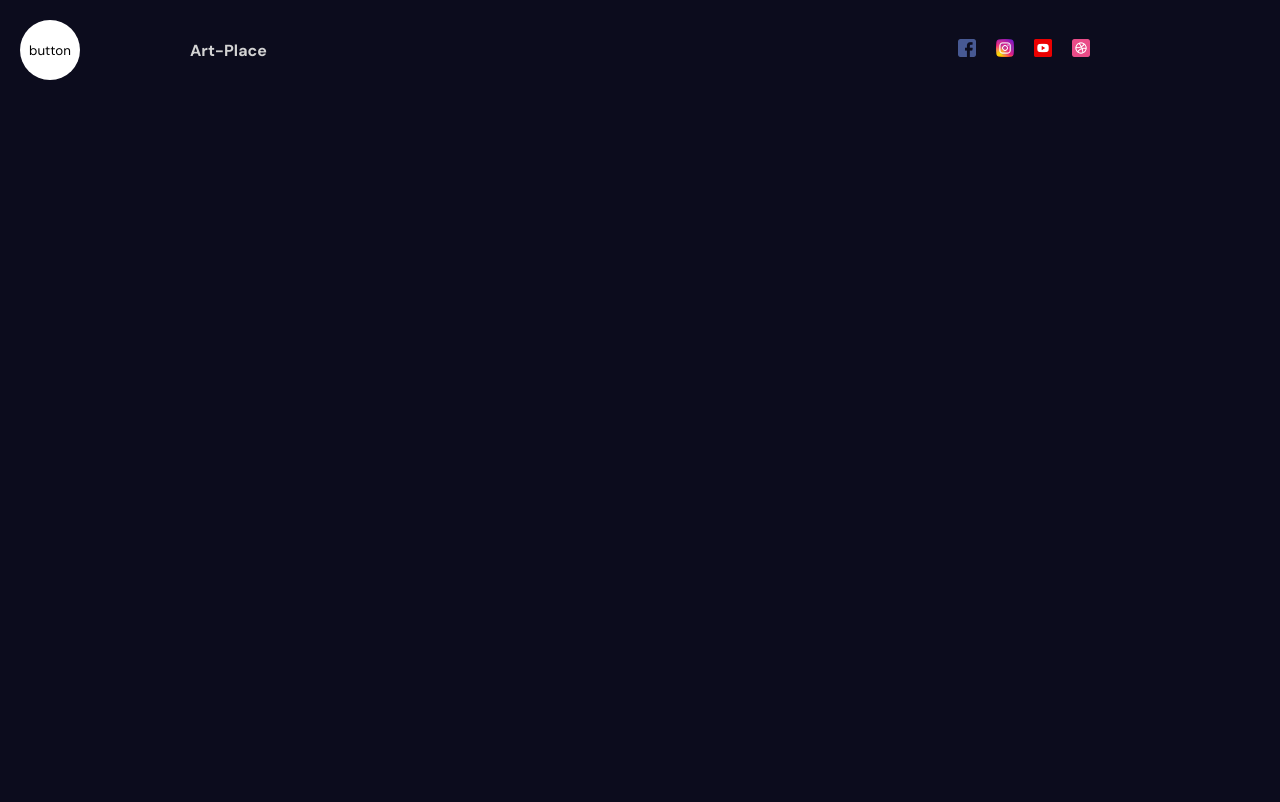
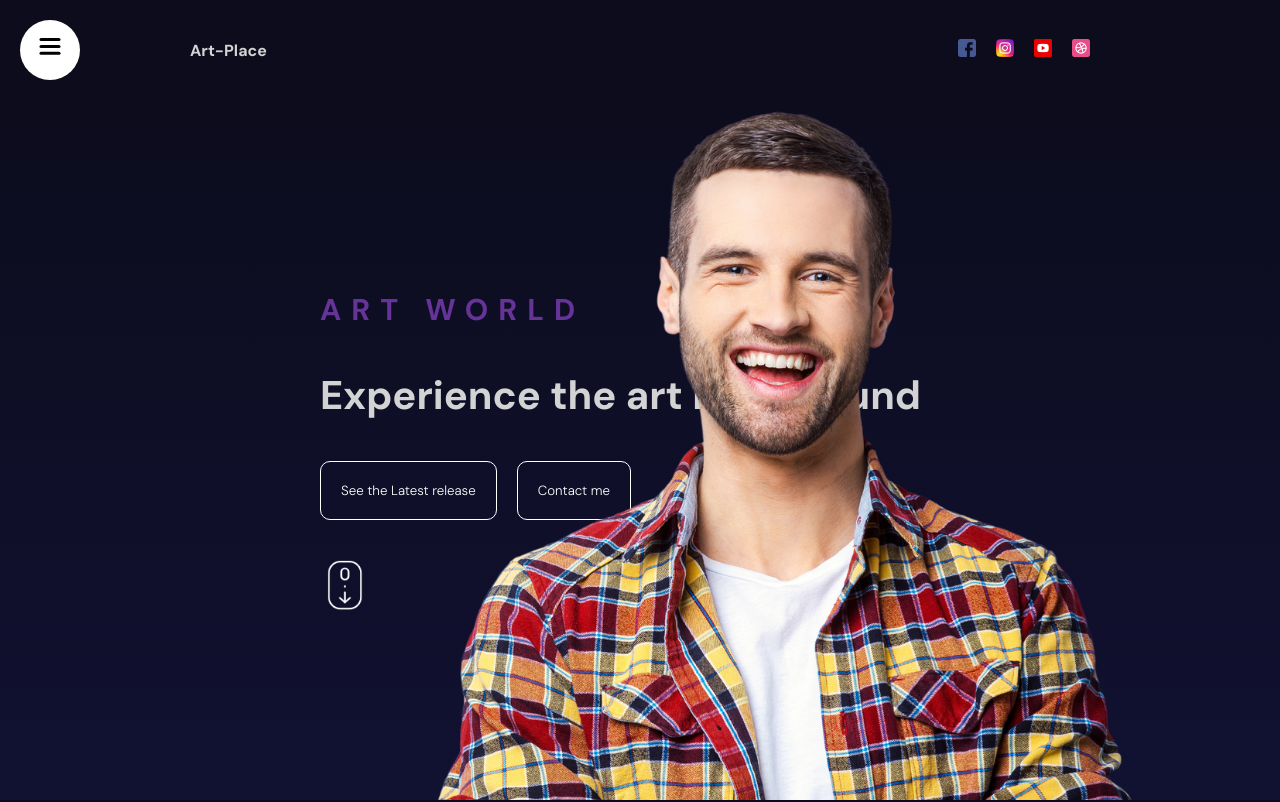
Before and after one commit to safak/animated-portfolio, a React (Vite) app: page / in a window 1280 px wide. Shown: the top 802 px of the page. Built offline with nearby package versions, Linux system fonts and the light colour scheme.

Commit message:
worked on homepage

```diff
--- a/src/App.jsx
+++ b/src/App.jsx
@@ -1,21 +1,23 @@
 import Test from "./Test";
 import "./app.scss"
 import Navbar from "./components/Navbar/Navbar";
+import Hero from "./components/hero/Hero";
 
 
 const App = () => {
   return <div>
-    <section>
+    <section id="Homepage">
       <Navbar/>
+      <Hero/>
     </section>
-    <section><a href="/">Heros</a></section>
-      <section>Parallax</section>
+    {/* <section><a href="/">Heros</a></section> */}
+      <section id="Services">Parallax</section>
       <section>Services</section>
-      <section>Parallax</section>
+      <section id="Portfolio">Parallax</section>
       <section>Portfolio1</section>
       <section>Portfolio2</section>
       <section>Portfolio3</section>
-      <section>Contact</section>
+      <section id="Contact">Contact</section>
       {/* <Test/> */}
 
   </div>;
--- a/src/components/Sidebar/Sidebar.jsx
+++ b/src/components/Sidebar/Sidebar.jsx
@@ -6,8 +6,6 @@
 
 
 const Sidebar = () => {
-
-  const [open, setOpen] = useState(false)
 
   const variants ={
     open:{
@@ -28,6 +26,10 @@
       }
     }
   }
+
+  const [open, setOpen] = useState(false)
+
+
   return (
     <motion.div className="sidebar"
     animate={open ? "open" : "closed"}>
--- a/src/components/Sidebar/links/Links.jsx
+++ b/src/components/Sidebar/links/Links.jsx
@@ -1,11 +1,52 @@
-import React from 'react'
+import {motion} from "framer-motion"
+import "./links.scss"
+
+const variants ={
+  open:{
+    transition:{
+      staggerChildren:0.1
+    }
+  },
+  closed:{
+    transition:{
+      staggerChildren:0.05,
+      staggerDirection: -1
+    }
+  }
+}
+
+const itemVariants ={
+  open:{
+    y:0,
+    opacity:1
+  },
+  closed:{
+   y:50,
+   opacity:0
+  }
+}
+const items = [
+  "Homepage",
+  "Services",
+  "Portfolio",
+  "Contact",
+  "About"
+]
 
 const Links = () => {
   return (
-    <div className="links">
-      Links
-    </div>
+    <motion.div className="links"
+      variants={variants}
+    >{items.map(item=>(
+      <motion.a href={`#${item}`} key={item} variants={itemVariants}
+        whileHover={{ scale: 1.1}}
+        whiteTap={{ scale: 0.95 }}
+      >{item}</motion.a>
+    ))}
+    </motion.div>
   )
 }
 
 export default Links
+
+//43:50
--- /dev/null
+++ b/src/components/Sidebar/links/links.scss
@@ -0,0 +1,3 @@
+.links{
+    font-size: 10px;
+}
--- a/src/components/Sidebar/toggleButton/ToggleButton.jsx
+++ b/src/components/Sidebar/toggleButton/ToggleButton.jsx
@@ -1,11 +1,33 @@
-
+import {motion} from "framer-motion"
 
 const ToggleButton = ({setOpen}) => {
   return (
     <button onClick={() => setOpen((prev) => !prev)}>
-     button
+     <svg width="23" height="23" viewBox="0 0 23 23">
+     <motion.path strokeWidth="3" stroke="black" strokeLinecap="round"
+      variants={{
+        closed:{ d: "M 2 2.5 L 20 2.5"},
+        open:{d: "M 2 16.5 L 17 2.5"}
+      }}
+     />
+     <motion.path strokeWidth="3" stroke="black" strokeLinecap="round"
+      d="M 2 9.423 L 20 9.423"
+      variants={{
+        closed:{opacity:1},
+        open:{opacity:0}
+      }}
+     />
+     <motion.path strokeWidth="3" stroke="black" strokeLinecap="round"
+        variants={{
+          closed:{ d: "M 2 16.346 L 20 16.346"},
+          open:{d: "M 3 2.5 L 17 16.346"}
+        }}
+     />
+     </svg>
     </button>
   )
 }
 
 export default ToggleButton
+
+//47:15
--- /dev/null
+++ b/src/components/hero/Hero.jsx
@@ -0,0 +1,24 @@
+import './hero.scss'
+
+const Hero = () => {
+  return (
+    <div className="hero">
+      <div className="wrapper">
+      <div className="textContainer">
+            <h2>ART WORLD</h2>
+            <h1>Experience the art love around</h1>
+            <div className="buttons">
+                <button>See the Latest release</button>
+                <button>Contact me</button>
+            </div>
+            <img src="/scroll.png" alt=""/>
+        </div>
+      </div>
+      <div className="imageContainer">
+        <img  src="/hero.png" alt="" />
+      </div>
+    </div>
+  )
+}
+
+export default Hero
--- /dev/null
+++ b/src/components/hero/hero.scss
@@ -0,0 +1,58 @@
+.hero{
+    height: calc(100vh - 100px); //because whole is 100 vh and navbar height is 100px
+    overflow: hidden;
+    background: linear-gradient(180deg, #0c0c1d, #111132);
+    position: relative;
+
+    .wrapper{
+        width:50% !important;
+        max-width:1366px;
+        height:100%;
+        margin: auto;
+
+        .textContainer{
+            height: 100%;
+            display: flex;
+            flex-direction: column;
+            justify-content: center;
+            gap: 40px;
+
+            h2{
+                font-size: 30px;
+                color: rebeccapurple;
+                letter-spacing: 10px;
+            }
+
+            h1{
+                font-size: 40px;
+            }
+
+            .buttons{
+                button{
+                    padding: 20px;
+                    border: 1px solid white;
+                    border-radius: 10px;
+                    background-color: transparent;
+                    color:white;
+                    margin-right: 20px;
+                    cursor: pointer;
+                    font-weight: 300;
+                }
+
+
+            }
+
+            img{
+                width: 50px;
+            }
+        }
+    }
+
+    .imageContainer{
+        height: 100% !important;
+        position: absolute;
+        top:0;
+        right: 0;
+
+    }
+}
```
